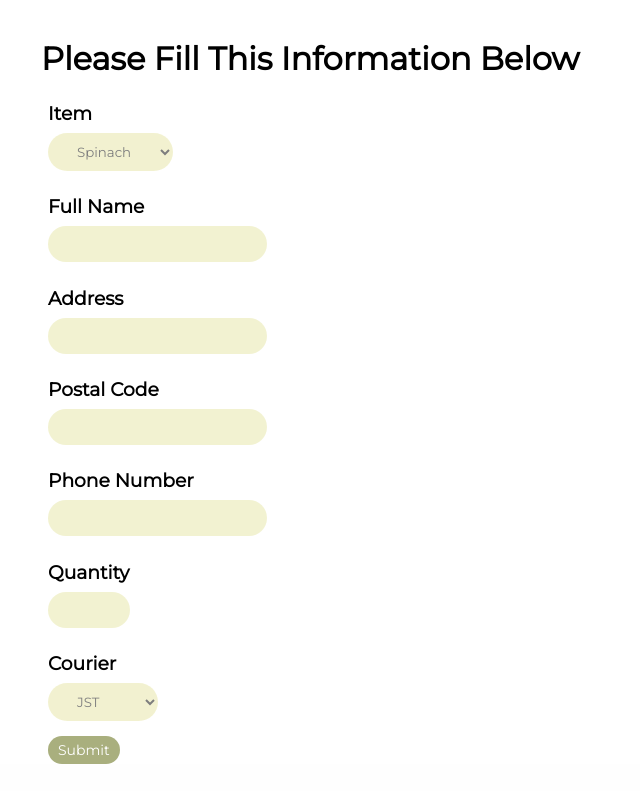
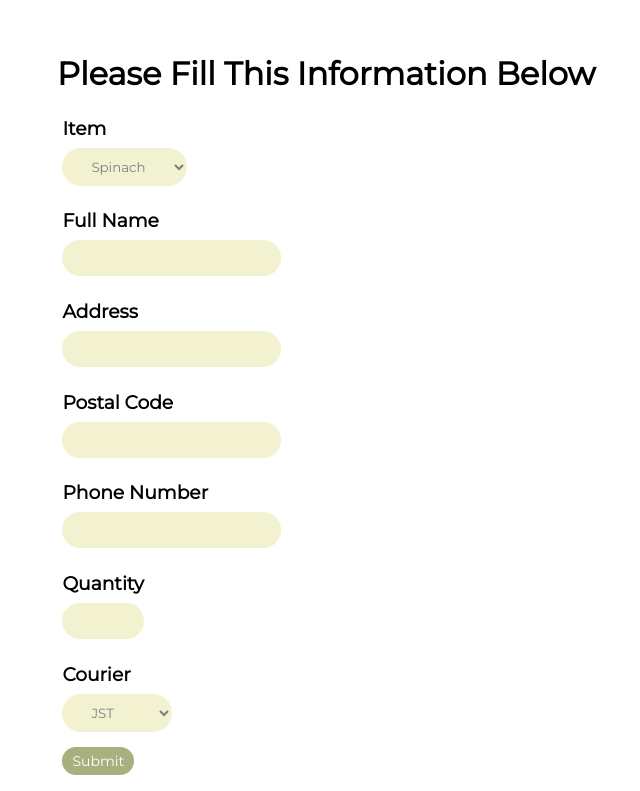
Before and after one commit to GirasArya/BibitQ, a PHP site: page /confirmation.php in a window 1280 px wide. Shown: the part 95-886 px from the top of the page, without its empty margins (16-656 px from the left). Before the commit the page ends 859 px from the top, so only its background shows below. Run offline with PHP 8.4, Linux system fonts and the light colour scheme; the visitor is signed in with stand-in values (Sample User, id 1); some libraries are stand-ins or nearby versions.

Commit message:
change confirmation layout

```diff
--- /dev/null
+++ b/confirmation.css
@@ -0,0 +1,5 @@
+main {
+    display: flex;
+    flex-direction: column;
+    padding: 1em;
+}
--- a/confirmation.php
+++ b/confirmation.php
@@ -14,6 +14,7 @@ if(!isset($_SESSION['username']))
     <meta http-equiv="X-UA-Compatible" content="IE=edge">
     <meta name="viewport" content="width=device-width, initial-scale=1.0">
     <link rel="stylesheet" href="style.css">
+    <link rel="stylesheet" href="confirmation.css">
     <link rel="stylesheet" href="https://fonts.googleapis.com/css?family=Montserrat">
     <script src="https://kit.fontawesome.com/44003bbbd7.js" crossorigin="anonymous"></script>
     <title>BibitQ</title>
```
